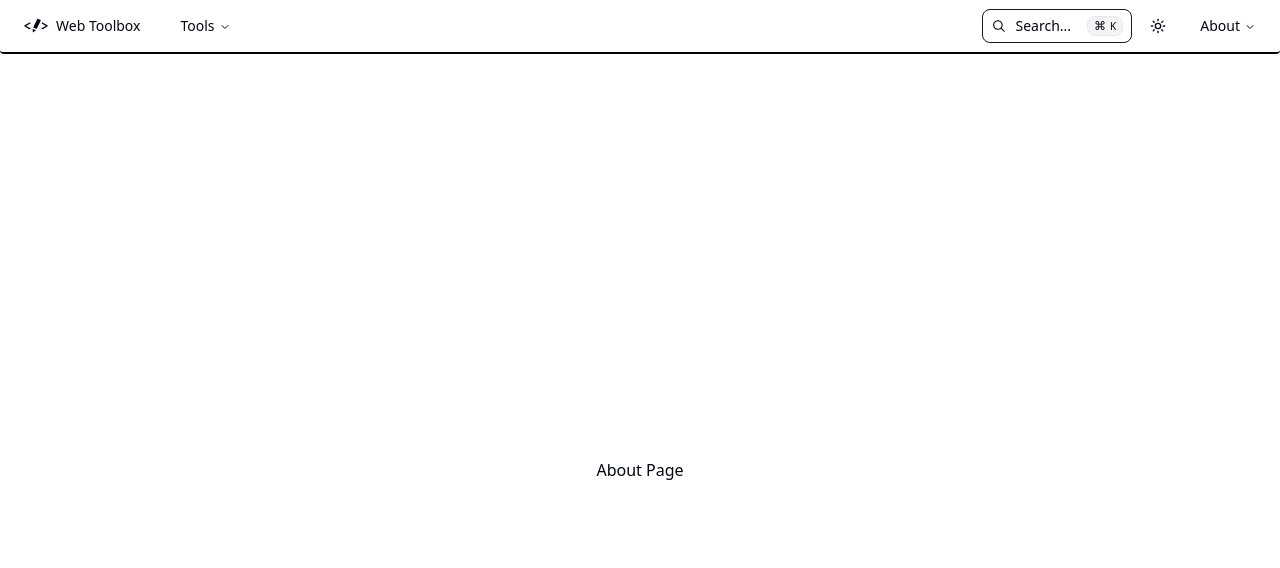
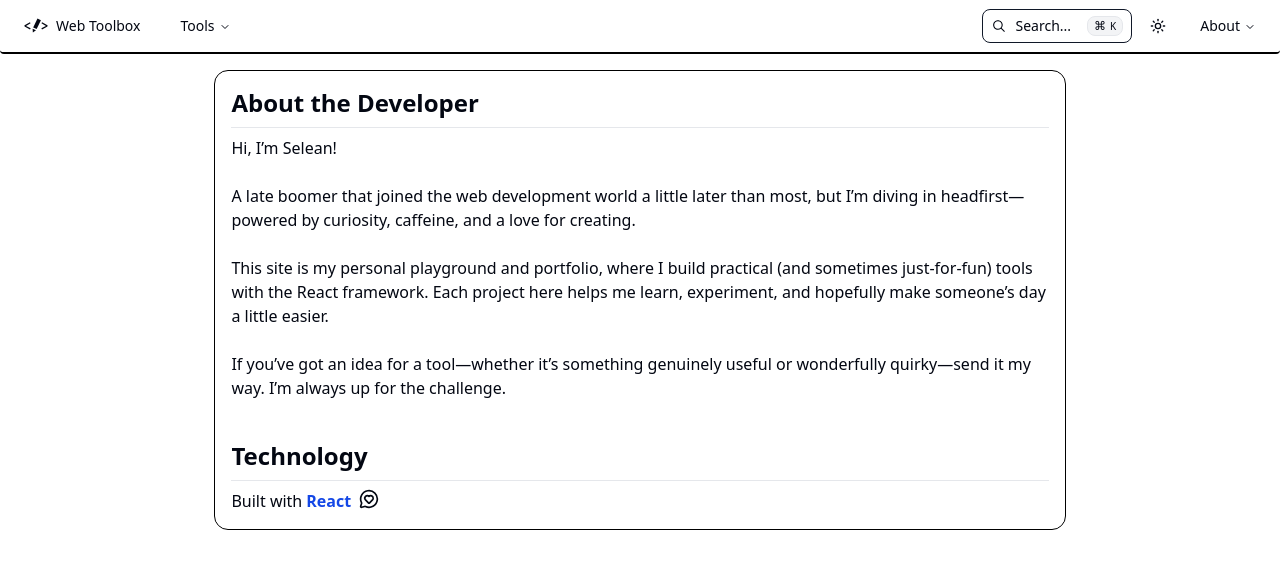
Before and after one commit to sebastianlee90/web-toolbox, a Next.js app: page /about in a window 1280 px wide. Shown: the top 568 px of the page. Built offline with nearby package versions, Linux system fonts and the light colour scheme.

Commit message:
#14 : Drafted About Page content

```diff
--- a/src/app/(details)/about/page.tsx
+++ b/src/app/(details)/about/page.tsx
@@ -1,5 +1,54 @@
+import { cn } from "@/lib/utils";
+import { MessageCircleHeart } from "lucide-react";
+import Link from "next/link";
+
 export default function Page() {
   return (
-    <div className="flex h-screen items-center justify-center">About Page</div>
+    <div className="flex justify-center">
+      <div
+        className={cn(
+          "border border-black rounded-xl w-[70%]", // Border parameters
+          "flex flex-col p-4 gap-10" // Content parameters
+        )}
+      >
+        <div className="flex flex-col">
+          <h1 className="font-bold text-2xl">About the Developer</h1>
+          <hr className="my-2 font-black" />
+          <p>
+            Hi, I’m Selean!
+            <br />
+            <br />
+            A late boomer that joined the web development world a little later
+            than most, but I’m diving in headfirst—powered by curiosity,
+            caffeine, and a love for creating.
+            <br />
+            <br />
+            This site is my personal playground and portfolio, where I build
+            practical (and sometimes just-for-fun) tools with the React
+            framework. Each project here helps me learn, experiment, and
+            hopefully make someone’s day a little easier.
+            <br />
+            <br />
+            If you’ve got an idea for a tool—whether it’s something genuinely
+            useful or wonderfully quirky—send it my way. I’m always up for the
+            challenge.
+          </p>
+        </div>
+        <div className="flex flex-col">
+          <h1 className="font-bold text-2xl">Technology</h1>
+          <hr className="my-2 font-black" />
+          <p className="flex flex-row gap-1">
+            Built with
+            <Link
+              href="https://react.dev"
+              className="font-semibold text-blue-700 hover:underline"
+            >
+              React
+            </Link>
+            <MessageCircleHeart className="ml-1 size-5" />
+          </p>
+        </div>
+      </div>
+    </div>
   );
 }
```
